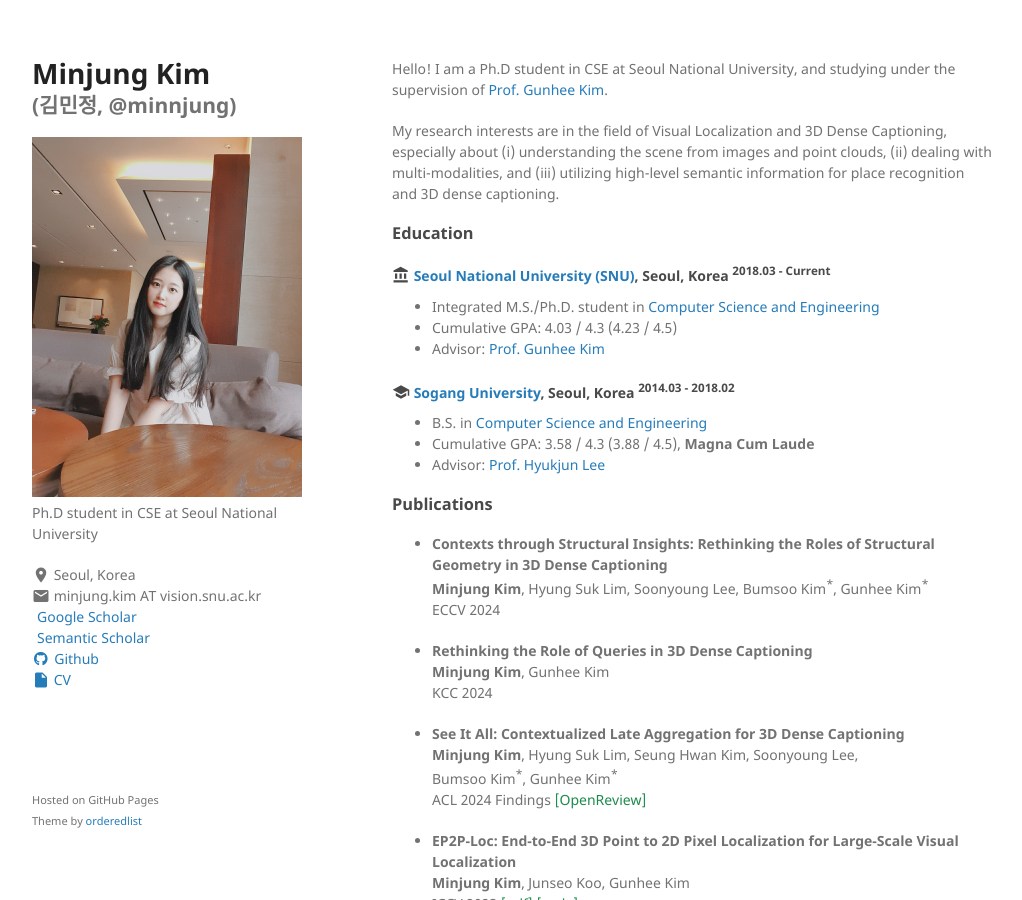
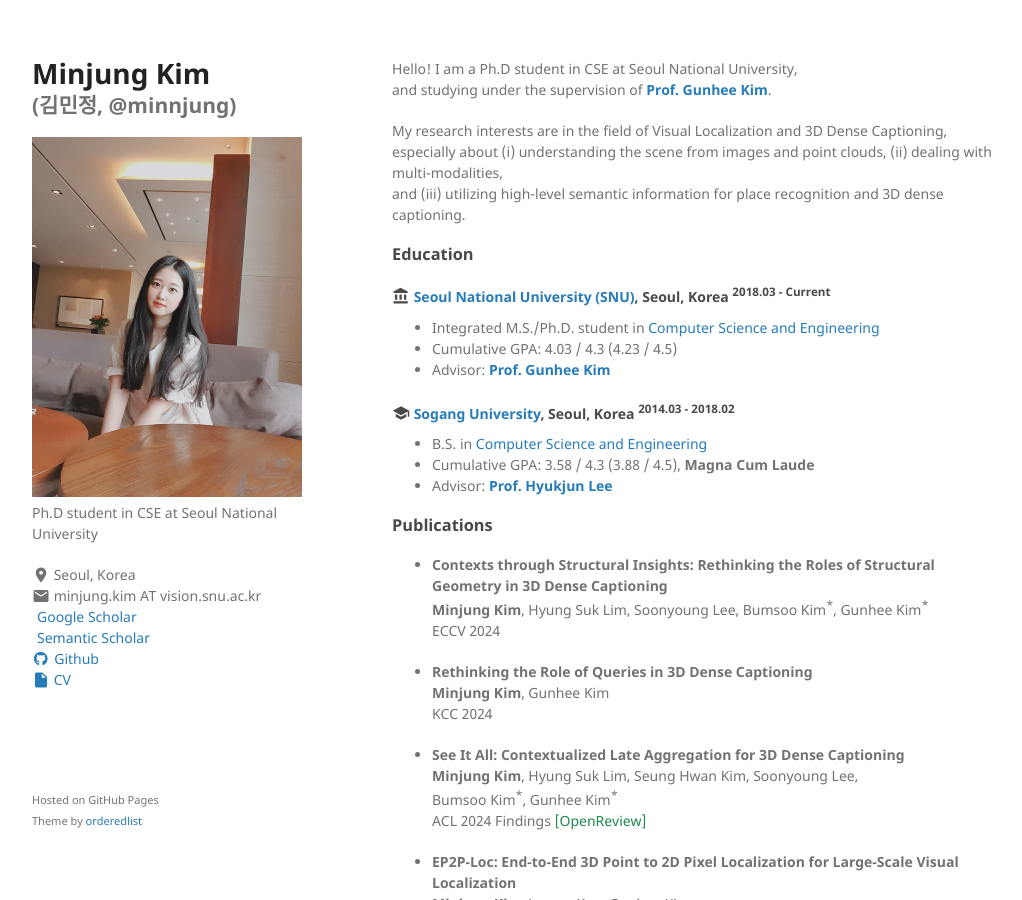
Before and after one commit to minnjung/minnjung.github.io, a Jekyll site: the page built from index.md, in a window 1280 px wide and 900 px high. Shown: the whole window, without its empty margins (128-1150 px from the left). Built offline with Jekyll 4.4.1, drawn with Linux system fonts in a browser that asks for light colours; a style sheet for code colours, icons or effects is not loaded.

```diff
--- a/index.md
+++ b/index.md
@@ -3,11 +3,13 @@ layout: default
 ---
 
 Hello!
-I am a Ph.D student in CSE at Seoul National University, and studying under the supervision of [Prof. Gunhee Kim](https://vision.snu.ac.kr/gunhee/).
+I am a Ph.D student in CSE at Seoul National University, <br/>
+and studying under the supervision of **[Prof. Gunhee Kim](https://vision.snu.ac.kr/gunhee/)**.
 
-My research interests are in the field of Visual Localization and 3D Dense Captioning, especially about
+My research interests are in the field of Visual Localization and 3D Dense Captioning, <br/>
+especially about
 (i) understanding the scene from images and point clouds,
-(ii) dealing with multi-modalities,
+(ii) dealing with multi-modalities, <br/>
 and (iii) utilizing high-level semantic information for place recognition and 3D dense captioning.
 
 
@@ -22,7 +24,7 @@ and (iii) utilizing high-level semantic information for place recognition and 3D
 
 - Integrated M.S./Ph.D. student in [Computer Science and Engineering]
 - Cumulative GPA: 4.03 / 4.3 (4.23 / 4.5)
-- Advisor: [Prof. Gunhee Kim](https://vision.snu.ac.kr/gunhee/)
+- Advisor: **[Prof. Gunhee Kim](https://vision.snu.ac.kr/gunhee/)**
 
 [Computer Science and Engineering]: https://cse.snu.ac.kr/en
 
@@ -34,7 +36,7 @@ and (iii) utilizing high-level semantic information for place recognition and 3D
 
 - B.S. in [Computer Science and Engineering]
 - Cumulative GPA: 3.58 / 4.3 (3.88 / 4.5), **Magna Cum Laude**
-- Advisor: [Prof. Hyukjun Lee](http://ecl.sogang.ac.kr)
+- Advisor: **[Prof. Hyukjun Lee](http://ecl.sogang.ac.kr)**
 
 [Computer Science and Engineering]: https://ecs.sogang.ac.kr/ecs/index_new.html
 
```
